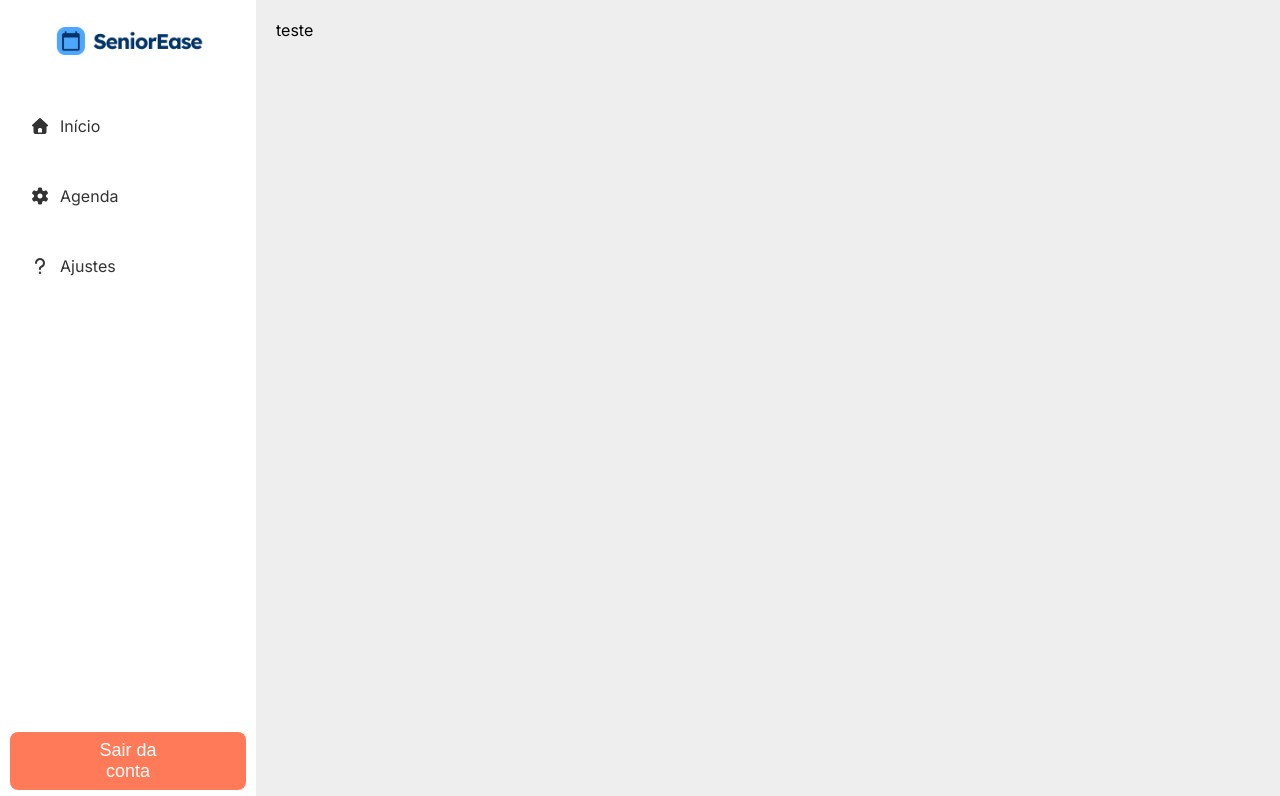
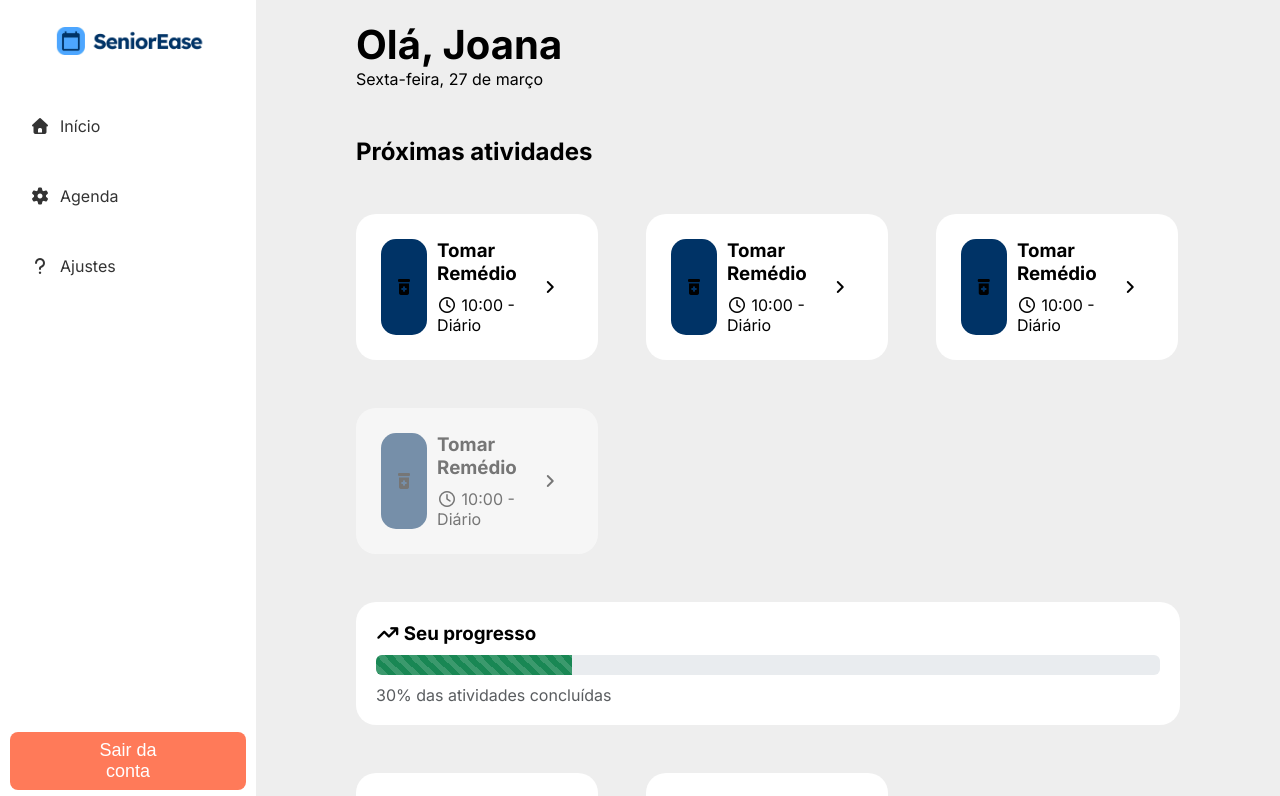
Before and after one commit to prissycorrea/senior-ease-web, an Angular app: page /dashboard in a window 1280 px wide. Shown: the top 796 px of the page. Built offline with nearby package versions, Linux system fonts and the light colour scheme.

Commit message:
[FIAP-120] feat: tela de dashboard

```diff
--- a/src/app/core/sidemenu/sidemenu.scss
+++ b/src/app/core/sidemenu/sidemenu.scss
@@ -55,7 +55,7 @@
   }
   &__content {
     flex: 1;
-    padding: 20px;
-    // background-color: var(--bg-color);
+    padding-block: 20px;
+    padding-inline: 100px;
   }
 }
--- /dev/null
+++ b/src/app/features/dashboard/components/dashboard-header/dashboard-header.html
@@ -0,0 +1,4 @@
+<div class="mb-5">
+  <h1>Olá, Joana</h1>
+  <p>Sexta-feira, 27 de março</p>
+</div>
--- a/src/app/features/dashboard/containers/dashboard/dashboard.html
+++ b/src/app/features/dashboard/containers/dashboard/dashboard.html
@@ -1 +1,83 @@
-teste
+<div class="container">
+  <app-dashboard-header />
+
+  <h2>Próximas atividades</h2>
+
+  <div class="d-flex flex-wrap gap-5 my-5">
+    <div class="card">
+      <div class="card__icon">
+        <i class="fa-solid fa-prescription-bottle-medical"></i>
+      </div>
+      <div class="card__content">
+        <h3>Tomar Remédio</h3>
+        <p><i class="fa-regular fa-clock"></i> 10:00 - Diário</p>
+      </div>
+      <div class="card__actions">
+        <i class="fa-solid fa-angle-right"></i>
+      </div>
+    </div>
+    <div class="card">
+      <div class="card__icon">
+        <i class="fa-solid fa-prescription-bottle-medical"></i>
+      </div>
+      <div class="card__content">
+        <h3>Tomar Remédio</h3>
+        <p><i class="fa-regular fa-clock"></i> 10:00 - Diário</p>
+      </div>
+      <div class="card__actions">
+        <i class="fa-solid fa-angle-right"></i>
+      </div>
+    </div>
+    <div class="card">
+      <div class="card__icon">
+        <i class="fa-solid fa-prescription-bottle-medical"></i>
+      </div>
+      <div class="card__content">
+        <h3>Tomar Remédio</h3>
+        <p><i class="fa-regular fa-clock"></i> 10:00 - Diário</p>
+      </div>
+      <div class="card__actions">
+        <i class="fa-solid fa-angle-right"></i>
+      </div>
+    </div>
+    <div class="card card--disabled">
+      <div class="card__icon">
+        <i class="fa-solid fa-prescription-bottle-medical"></i>
+      </div>
+      <div class="card__content">
+        <h3>Tomar Remédio</h3>
+        <p><i class="fa-regular fa-clock"></i> 10:00 - Diário</p>
+      </div>
+      <div class="card__actions">
+        <i class="fa-solid fa-angle-right"></i>
+      </div>
+    </div>
+  </div>
+
+  <app-progress-bar></app-progress-bar>
+
+  <div class="d-flex flex-wrap gap-5 my-5">
+    <div class="card">
+      <div class="card__icon">
+        <i class="fa-solid fa-prescription-bottle-medical"></i>
+      </div>
+      <div class="card__content">
+        <h3>3</h3>
+        <p>Atividades pendentes</p>
+      </div>
+    </div>
+    <div class="card">
+      <div class="card__icon">
+        <i class="fa-solid fa-prescription-bottle-medical"></i>
+      </div>
+      <div class="card__content">
+        <h3>1</h3>
+        <p>Atividades concluída</p>
+      </div>
+    </div>
+  </div>
+
+  <div class="d-flex justify-content-center">
+    <app-button type="primary" label="Nova tarefa" />
+  </div>
+</div>
--- a/src/app/features/dashboard/containers/dashboard/dashboard.scss
+++ b/src/app/features/dashboard/containers/dashboard/dashboard.scss
@@ -0,0 +1,40 @@
+.card {
+  width: calc(33% - 80px);
+  background-color: var(--bg-color);
+  border-radius: 20px;
+  padding: 25px;
+  display: flex;
+  align-items: center;
+  gap: 10px;
+  &__icon {
+    width: 55px;
+    height: 100%;
+    display: flex;
+    border-radius: 15px;
+    align-items: center;
+    justify-content: center;
+    background-color: var(--info-color);
+  }
+  &__content {
+    flex: 1;
+    display: flex;
+    flex-direction: column;
+    gap: 10px;
+  }
+  &__actions {
+    display: flex;
+    justify-content: center;
+    align-items: center;
+    width: 55px;
+    height: 100%;
+    border-radius: 15px;
+    cursor: pointer;
+    &:hover {
+      background-color: var(--bg-body);
+    }
+  }
+  &--disabled {
+    opacity: 0.5;
+    pointer-events: none;
+  }
+}
--- a/src/app/features/dashboard/containers/dashboard/dashboard.ts
+++ b/src/app/features/dashboard/containers/dashboard/dashboard.ts
@@ -1,8 +1,11 @@
 import { Component } from '@angular/core';
+import { DashboardHeader } from './../../components/dashboard-header/dashboard-header';
+import { Button } from "../../../../shared/components/button/button";
+import { ProgressBar } from "../../../../shared/components/progress-bar/progress-bar";
 
 @Component({
   selector: 'app-dashboard',
-  imports: [],
+  imports: [DashboardHeader, Button, ProgressBar],
   templateUrl: './dashboard.html',
   styleUrl: './dashboard.scss',
 })
--- /dev/null
+++ b/src/app/shared/components/progress-bar/progress-bar.html
@@ -0,0 +1,14 @@
+<div class="c-progress-bar">
+  <h3><i class="fa-solid fa-arrow-trend-up"></i> Seu progresso</h3>
+  <div class="progress" style="height: 20px">
+    <div
+      class="progress-bar progress-bar-striped bg-success progress-bar-striped progress-bar-animated"
+      role="progressbar"
+      style="width: 25%"
+      aria-valuenow="25"
+      aria-valuemin="0"
+      aria-valuemax="100"
+    ></div>
+  </div>
+  <p class="text-muted">30% das atividades concluídas</p>
+</div>
--- /dev/null
+++ b/src/app/shared/components/progress-bar/progress-bar.scss
@@ -0,0 +1,9 @@
+.c-progress-bar {
+  background-color: var(--bg-color);
+  border-radius: 20px;
+  padding: 20px;
+  flex: 1;
+  display: flex;
+  flex-direction: column;
+  gap: 10px;
+}
--- a/src/styles.scss
+++ b/src/styles.scss
@@ -12,3 +12,4 @@
 @import 'bootstrap/scss/variables';
 @import 'bootstrap/scss/mixins';
 @import 'bootstrap/scss/spinners';
+@import 'bootstrap/scss/progress';
```
Also changed, not shown: src/app/features/dashboard/components/dashboard-header/dashboard-header.ts (added, +11 -0 lines), src/app/shared/components/progress-bar/progress-bar.ts (added, +11 -0 lines), src/app/features/dashboard/components/dashboard-header/dashboard-header.scss (added), 2 other files (tests, documents, lock files or other folders).
